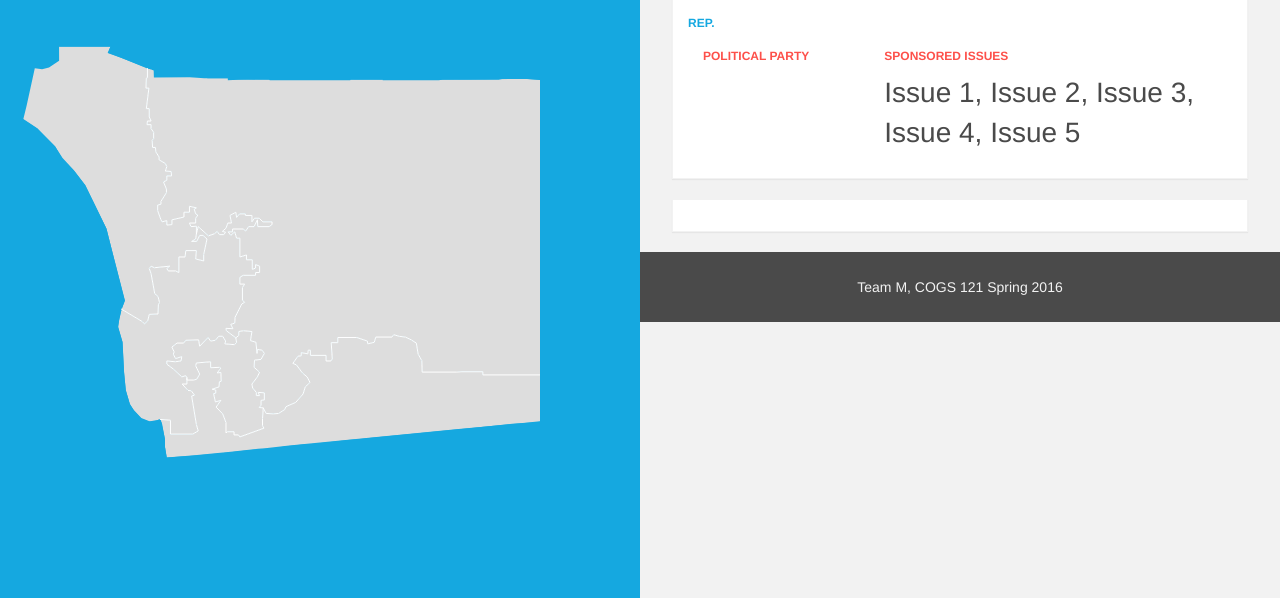
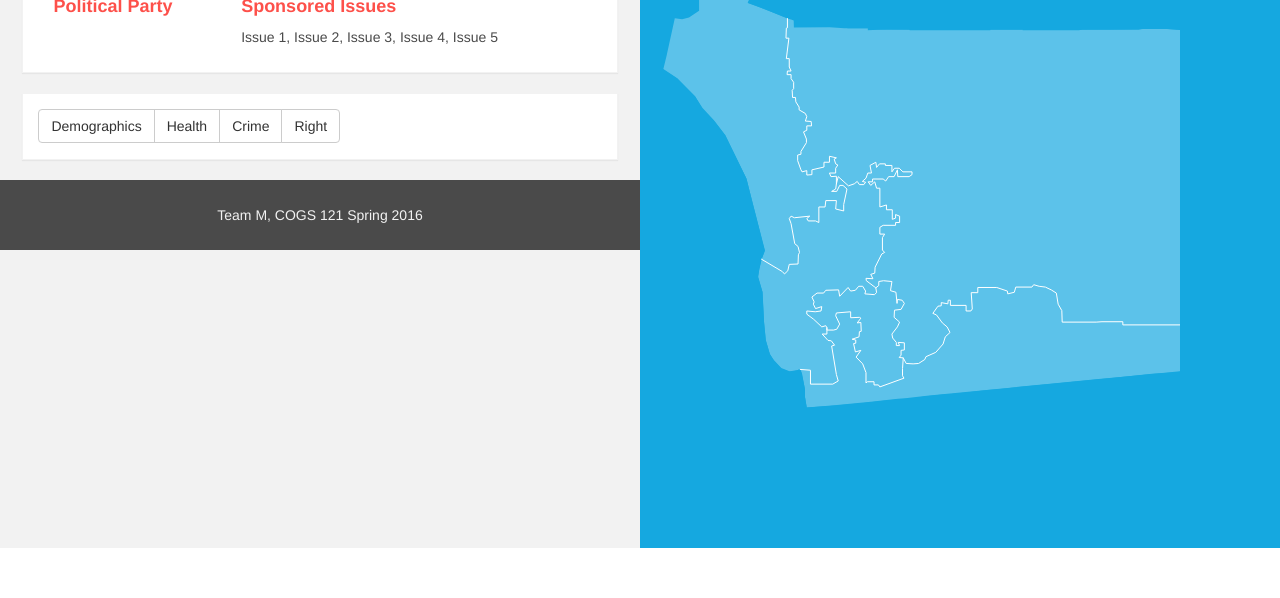
Before and after one commit to davidcluu/final-project, a website: page views/map.html in a window 1280 px wide. Shown: the part 202-800 px from the top of the page. Drawn offline with nearby package versions, Linux system fonts and the light colour scheme; files that its build step writes are made by us from their sources; a web font is replaced by a local one.

Commit message:
switcharoo on the map page; stylistic changes

```diff
--- a/public/css/map.scss
+++ b/public/css/map.scss
@@ -25,19 +25,19 @@ path {
 
 .map-container {
    @include half-container($light-blue);
-   left: 0;
+   right: 0;
 }
 
 .results-container {
    @include half-container($grey);
-   right: 0;
+   left: 0;
 }
 
 #results-content {
-   width: 90%;
+   width: 93%;
    margin-left: auto;
    margin-right: auto;
-   padding-top: 80px;
+   padding-top: 70px;
    h2 {
       font-style: italic;
       font-weight: 700;
@@ -57,7 +57,7 @@ box-shadow:none !important;
 }
 
 .btn {
-   border-left: 1px solid $grey;
+   // border-left: 1px solid $grey;
    background-color: white;
 }
 
@@ -74,6 +74,7 @@ box-shadow:none !important;
    border-bottom: 1px solid $grey;
    position: fixed;
    box-shadow: 1px 1px 3px transparentize(#999, 0.1);
+   width: 50%; /* only if container on left cause it spans the whole width */
 }
 
 /* panels */
@@ -89,14 +90,14 @@ box-shadow:none !important;
 .panel-body {
    background-color: white;
    border: 1px solid $grey;
-   h6 {
+   h4 {
       color: $red-orange;
       font-family: $body-font;
-      text-transform: uppercase;
+      // text-transform: uppercase;
       font-weight: 700;
    }
    p {
-      font-size: 2em;
+      font-size: 1em;
    }
 }
 
--- a/public/css/style.scss
+++ b/public/css/style.scss
@@ -1,9 +1,19 @@
 @import "variables";
-body,
+
 html {
     height: 100%;
-    font-family: $body-font;
-    color: $black;
+}
+
+body {
+   font-family: $body-font;
+   color: $black;
+   min-height: 100%;
+   display: flex;
+   flex-direction: column;
+}
+
+.pushFooter {
+   flex: 1;
 }
 
 /* navbar */
--- a/public/js/map.js
+++ b/public/js/map.js
@@ -188,14 +188,14 @@ function drawDonut(id, title, data, color, speed) {
  * Interaction Functions
  */
 
-var district_defaultFill = '#ddd'
+var district_defaultFill = 'rgba(255,255,255,0.3)'
 var district_defaultMouseoverFill = {
   6 : {
-    49 : '#888',
-    50 : '#888',
-    51 : '#888',
-    52 : '#888',
-    53 : '#888'
+    49 : 'rgba(0,0,0,0.3)',
+    50 : 'rgba(0,0,0,0.3)',
+    51 : 'rgba(0,0,0,0.3)',
+    52 : 'rgba(0,0,0,0.3)',
+    53 : 'rgba(0,0,0,0.3)'
   }
 }
 
--- a/views/map.html
+++ b/views/map.html
@@ -1,31 +1,12 @@
-<!-- <html><head>
-  <meta charset="utf-8">
-
-  <link rel="stylesheet" href="/css/index.css">
-</head>
-
-<body>
-  <div id="map" style=""></div>
-
-  <script src="/js/jquery.min.js"></script>
-
-  <script src="/js/d3.min.js"></script>
-  <script src="/js/queue.min.js"></script>
-  <script src="/js/topojson.min.js"></script>
-
-  <script src="/js/map.js"></script>
-</body>
-</html> -->
-
 <!DOCTYPE html>
 <html>
 {{> metadata}}
 
 <body>
-    <!--{{> facebook}}--> {{> navbar}}
-    <div class="map map-container">
+    <!--{{> facebook}}-->{{> navbar}}
+    <!-- <div class="map map-container">
         <div id="map" style=""></div>
-    </div>
+    </div> -->
 
     <div class="results results-container">
         <div class="row search-bar-bg">
@@ -36,9 +17,7 @@
                            <button id="search-btn" class="btn" type="button">Explore</button>
                      </span>
                 </div>
-                <!-- /input-group -->
             </div>
-            <!-- /.col-lg-6 -->
         </div>
         <div id="results-content">
             <h2><span id="rep-cd"></span> Congressional District</h2>
@@ -46,13 +25,13 @@
                 <div class="panel-body">
                     <div class="row">
                         <div class="col-md-4 col-lg-4">
-                            <h6>Population</h6>
+                            <h4>Population</h4>
                             <p>
                                 123,456
                             </p>
                         </div>
                         <div class="col-md-8 col-lg-8">
-                            <h6>Representative</h6>
+                            <h4>Representative</h4>
                             <p>
                                 Firstname Lastname
                             </p>
@@ -64,16 +43,16 @@
 
             <div class="panel">
                 <div class="panel-body">
-                    <h6 id="rep-name">Rep. <span id="rep-firstname"></span> <span id="rep-lastname"></span></h6>
+                    <h4 id="rep-name">Rep. <span id="rep-firstname"></span> <span id="rep-lastname"></span></h4>
                     <div class="row">
                         <div class="col-md-6 col-lg-4">
-                            <h6>Political Party</h6>
+                            <h4>Political Party</h4>
                             <p>
                                 <span id="rep-party"></span>
                             </p>
                         </div>
                         <div class="col-md-6 col-lg-8">
-                            <h6>Sponsored Issues</h6>
+                            <h4>Sponsored Issues</h4>
                             <p>
                                 Issue 1, Issue 2, Issue 3, Issue 4, Issue 5
                             </p>
@@ -84,6 +63,27 @@
 
             <div class="panel">
                 <div class="panel-body">
+                    <div class="row">
+                        <div class="btn-group" role="group" aria-label="...">
+                            <button type="button" class="btn btn-default">Demographics</button>
+                            <button type="button" class="btn btn-default">Health</button>
+                            <button type="button" class="btn btn-default">Crime</button>
+                            <button type="button" class="btn btn-default">Right</button>
+                        </div>
+                        <!-- <div class="dropdown">
+                            <button class="btn btn-default dropdown-toggle" type="button" id="dropdownMenu1" data-toggle="dropdown" aria-haspopup="true" aria-expanded="true">
+                                Dropdown
+                                <span class="caret"></span>
+                            </button>
+                            <ul class="dropdown-menu" aria-labelledby="dropdownMenu1">
+                                <li><a href="#">Action</a></li>
+                                <li><a href="#">Another action</a></li>
+                                <li><a href="#">Something else here</a></li>
+                                <li role="separator" class="divider"></li>
+                                <li><a href="#">Separated link</a></li>
+                            </ul>
+                        </div> -->
+                    </div>
                     <div class="row">
                         <div class="col-md-4">
                             <div id="chart1"></div>
@@ -101,13 +101,14 @@
         <footer>Team M, COGS 121 Spring 2016</footer>
     </div>
     <!--end right side-->
+    <div class="map map-container">
+        <div id="map" style=""></div>
+    </div>
 
     <script src="/js/jquery.min.js"></script>
-
     <script src="/js/d3.min.js"></script>
     <script src="/js/queue.min.js"></script>
     <script src="/js/topojson.min.js"></script>
-
     <script src="/js/map.js"></script>
 </body>
 
```
Also changed, not shown: views/forum.html (+1 -3 lines), public/css/map.css, public/css/style.css, views/index.html (indentation only). Lines whose indentation alone changed are shown as unchanged.
